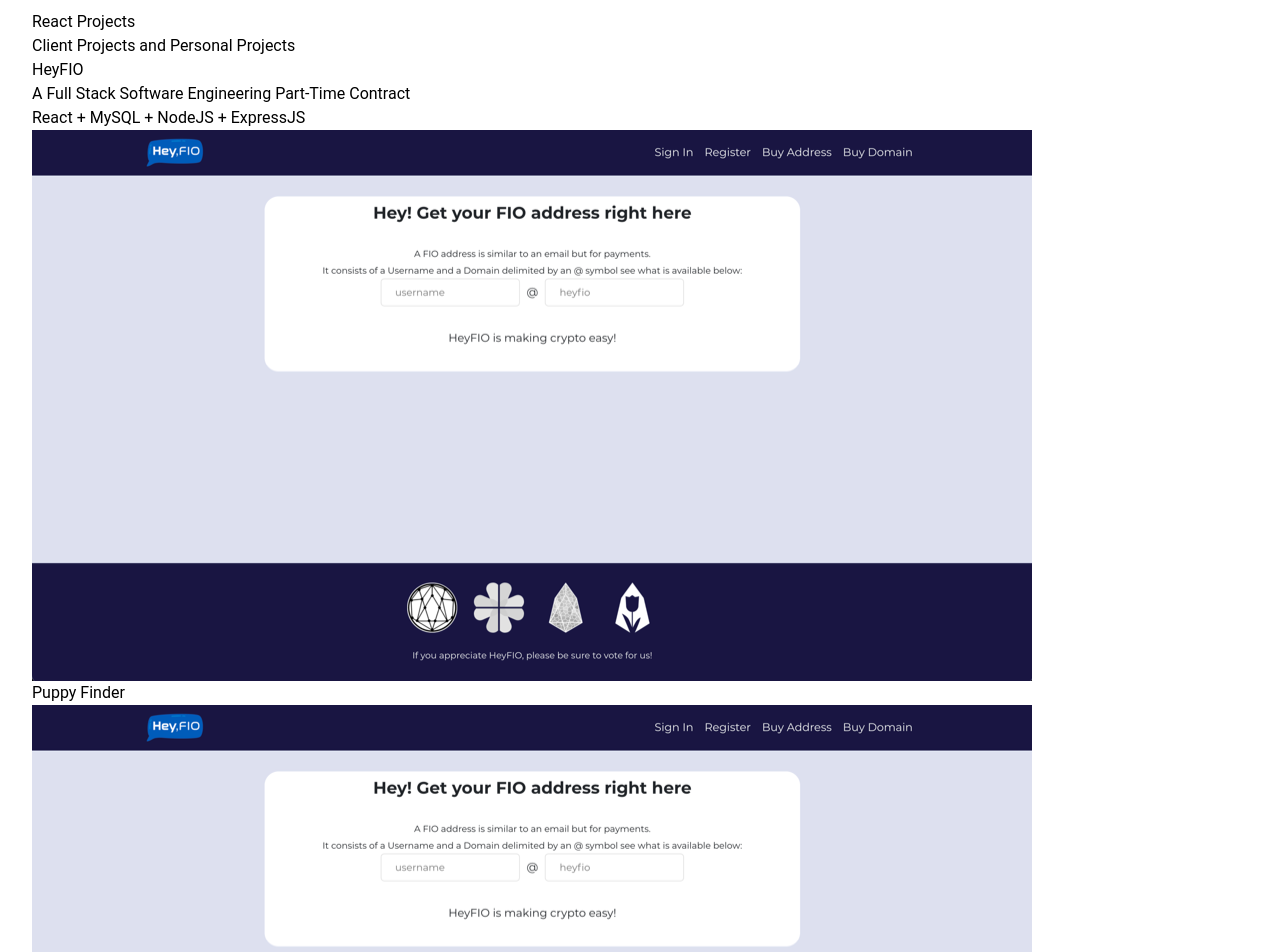
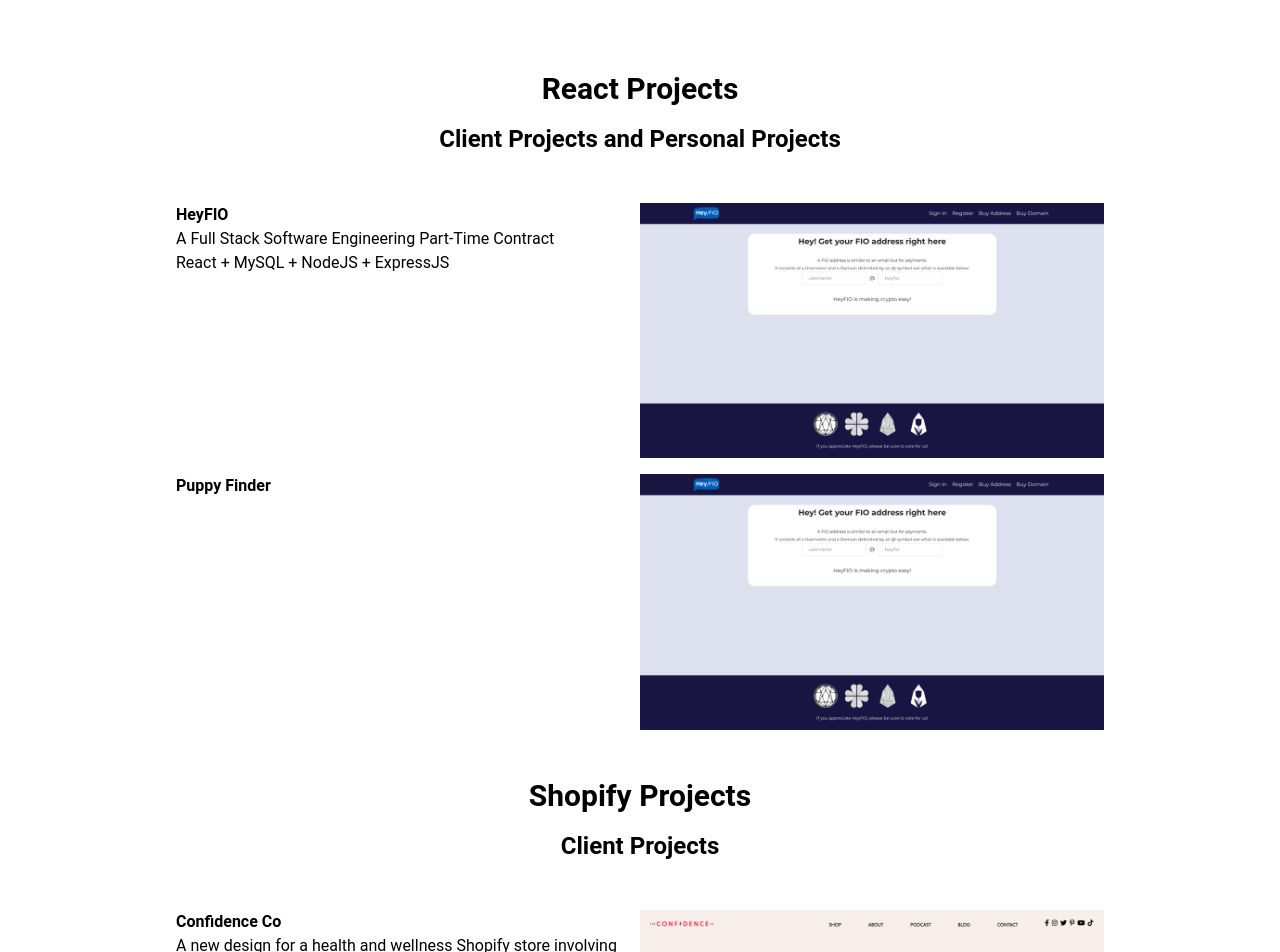
Before and after one commit to evan-walter/previous-portfolio, a React (Create React App) app: page / in a window 1280 px wide. Shown: the part 1760-2712 px from the top of the page. Built offline with nearby package versions, Linux system fonts and the light colour scheme.

Commit message:
style: honing styles all around

```diff
--- a/src/components/About.js
+++ b/src/components/About.js
@@ -3,11 +3,11 @@
 
 export default function About() {
   return (
-    <div className='grid grid-cols-2'>
+    <div className='grid grid-cols-2 justify-items-end gap-32 '>
       <div>
         <img src={aboutImg} alt='about' width='350' />
       </div>
-      <p>
+      <p className='text-xl'>
         Software Engineer specializing in React. I love what I do. I care for
         the people I work with and focus on real business results. Former
         Electrical Engineer learning to apply leadership and technical skills to
--- a/src/components/Footer.js
+++ b/src/components/Footer.js
@@ -4,7 +4,7 @@
 import Socials from './buttons/Socials';
 
 export default function Footer() {
-  const container = 'p-8 bg-footerbg text-center text-footertext';
+  const container = 'px-8 py-16 bg-footerbg text-center text-footertext';
   const textLinks = 'hover:text-white transition duration-150 ease-in';
 
   return (
--- a/src/components/Navbar.js
+++ b/src/components/Navbar.js
@@ -3,18 +3,21 @@
 import logo from '../images/logo.png';
 
 export default function Navbar() {
-  const aboutLink = <MyLink to='about'>About</MyLink>;
-  const projectsLink = <MyLink to='projects'>Projects</MyLink>;
-  const testimonialsLink = <MyLink to='testimonials'>Testimonials</MyLink>;
-  const contactLink = <MyLink to='contact'>Contact</MyLink>;
+  const logoClassNames = 'cursor-pointer';
+  const linkClassNames = 'p-2 transform hover:-translate-y-1 transition duration-200 ease-in';
+  const linksClassNames = 'cursor-pointer grid grid-cols-5 w-max text-center items-center justify-center';
 
-  const logoClassNames = 'cursor-pointer';
-  const linksClassNames = 'cursor-pointer';
+  const homeLink = <div className={linkClassNames}>Home</div>
+  const aboutLink = <MyLink to='about'><div className={linkClassNames}>About</div></MyLink>;
+  const projectsLink = <MyLink to='projects'><div className={linkClassNames}>Projects</div></MyLink>;
+  const testimonialsLink = <MyLink to='testimonials'><div className={linkClassNames}>Testimonials</div></MyLink>;
+  const contactLink = <MyLink to='contact'><div className={linkClassNames}>Contact</div></MyLink>;
 
   return (
-    <div className='px-8 py-4 '>
-      <img src={logo} alt='logo' className={logoClassNames} />
+    <div className='px-44 py-4 grid grid-cols-2 text-right'>
+      <img src={logo} alt='logo' className={logoClassNames} onClick={function() {window.location.reload()}} />
       <div className={linksClassNames}>
+        {homeLink}
         {aboutLink}
         {projectsLink}
         {testimonialsLink}
--- a/src/components/Projects.js
+++ b/src/components/Projects.js
@@ -5,35 +5,42 @@
 import w3Img from '../images/w3-1000.png';
 
 export default function Projects() {
+  const subtitle1 = 'pt-12 pb-4 text-3xl font-bold text-center';
+  const subtitle2 = 'pb-8 text-2xl font-bold text-center';
+
   return (
-    <div>
-      <h2>React Projects</h2>
-      <h3>Client Projects and Personal Projects</h3>
+    <div className='pb-12'>
+      <h2 className={subtitle1}>React Projects</h2>
+      <h3 className={subtitle2}>Client Projects and Personal Projects</h3>
       {reactProjects.map(
-        ({ id, title, desc1, desc2, img, video, website, repo }) => {
+        ({ number, id, title, desc1, desc2, img, video, website, repo }) => {
           return (
-            <div>
-              <h3 key={id}>{title}</h3>
-              <p key={id}>{desc1}</p>
-              <p key={id}>{desc2}</p>
+            <div id={id} className='pt-4 grid grid-cols-2' key={number}>
               <div className=''>
-                <img src={img} alt={title + ' image'} width='1000' />
+                <h3 className='font-bold' key={number}>{title}</h3>
+                <p className='' key={number}>{desc1}</p>
+                <p className='' key={number}>{desc2}</p>
+              </div>
+              <div className='' key={number}>
+                <img src={img} alt={title + ' image'} width='1000' key={number} />
               </div>
             </div>
           );
         }
       )}
-      <h2>Shopify Projects</h2>
-      <h3>Client Projects</h3>
+      <h2 className={subtitle1}>Shopify Projects</h2>
+      <h3 className={subtitle2}>Client Projects</h3>
       {shopifyProjects.map(
-        ({ id, title, desc1, desc2, img, video, website, repo }) => {
+        ({ number, id, title, desc1, desc2, img, video, website, repo }) => {
           return (
-            <div>
-              <h3 key={id}>{title}</h3>
-              <p key={id}>{desc1}</p>
-              <p key={id}>{desc2}</p>
+            <div id={id} className='pt-4 grid grid-cols-2' key={number}>
               <div className=''>
-                <img src={img} alt={title + ' image'} width='1000' />
+                <h3 className='font-bold' key={number}>{title}</h3>
+                <p className='' key={number}>{desc1}</p>
+                <p className='' key={number}>{desc2}</p>
+              </div>
+              <div className='' key={number}>
+                <img src={img} alt={title + ' image'} width='1000' key={number} />
               </div>
             </div>
           );
@@ -45,7 +52,8 @@
 
 const reactProjects = [
   {
-    id: 1,
+    number: 1,
+    id: '',
     title: 'HeyFIO',
     desc1: 'A Full Stack Software Engineering Part-Time Contract',
     desc2: 'React + MySQL + NodeJS + ExpressJS',
@@ -55,7 +63,8 @@
     repo: '',
   },
   {
-    id: 2,
+    number: 2,
+    id: '',
     title: 'Puppy Finder',
     desc1: '',
     desc2: '',
@@ -68,7 +77,8 @@
 
 const shopifyProjects = [
   {
-    id: 1,
+    number: 1,
+    id: '',
     title: 'Confidence Co',
     desc1:
       'A new design for a health and wellness Shopify store involving theme customization and theme creation',
@@ -79,7 +89,8 @@
     repo: '',
   },
   {
-    id: 2,
+    number: 2,
+    id: '',
     title: 'W3 Sales',
     desc1:
       'A Shopify website for a food services factory and distributor group with a large inventory of products',
--- a/src/components/Section.js
+++ b/src/components/Section.js
@@ -13,7 +13,7 @@
   children,
 }) {
   const containerStart =
-    'p-8 ' +
+    'py-16 px-44 ' +
     (!fluidHeight && 'section ') +
     (bgColored && 'bg-gradient-to-br from-primary to-secondary text-white ');
 
--- a/src/components/Testimonials.js
+++ b/src/components/Testimonials.js
@@ -1,17 +1,18 @@
 import React from 'react';
 
 export default function Testimonials() {
+  const classNames = 'p-4 text-xl text-center';
   return (
     <div>
-      <p>
+      <p className={classNames}>
         Evan is a hard worker and is extremely savvy. Even if he doesn't know
         how to do something, he is going to get creative and figure it out,
         which is one of the best qualities in a developer. He takes care with
         his work and is extremely communicative. I would highly recommend Evan
         for your projects.
       </p>
-      <p> — Megan Spaulding</p>
-      <p>Startup Redding, Shasta EDC, and Brand Science Co</p>
+      <p className={classNames + ' italic'}> — Megan Spaulding</p>
+      <p className={classNames + ' italic'}>Startup Redding, Shasta EDC, and Brand Science Co</p>
     </div>
   );
 }
--- a/src/index.css
+++ b/src/index.css
@@ -8,7 +8,7 @@
   font-family: 'Roboto', sans-serif;
 }
 .section {
-  height: 92vh; /* 87vh */
+  min-height: 92vh;
 }
 .bg-img {
   height: 100vh;
```
